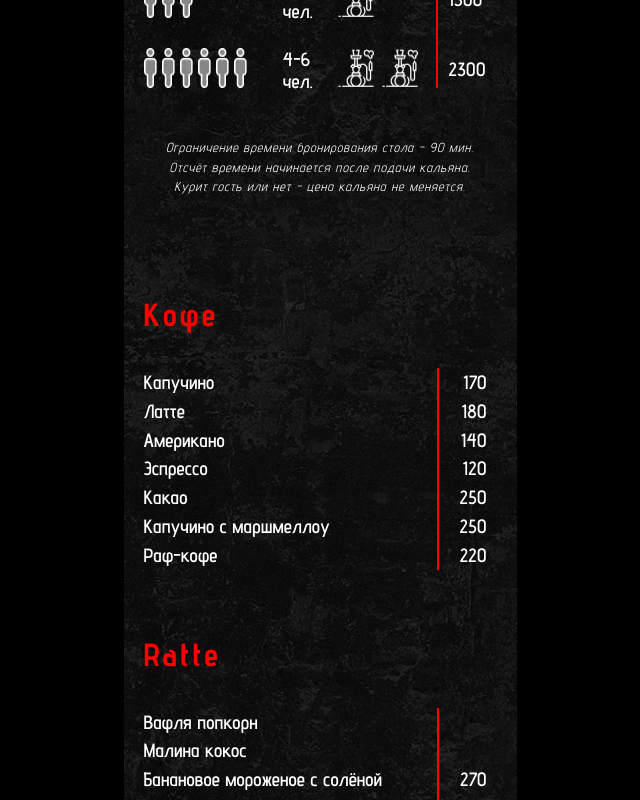
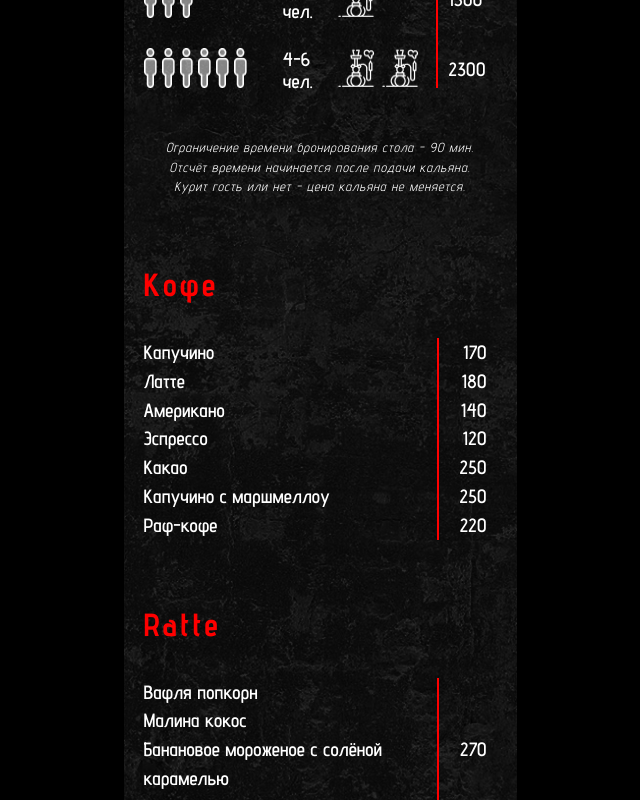
Before and after one commit to NiceArti/UmbrellaMenu, a Next.js app: page / in a window 1280 px wide. Shown: the part 786-1586 px from the top of the page, without its empty margins (320-960 px from the left). Built offline with nearby package versions, Linux system fonts and the light colour scheme.

Commit message:
smooth scroll

```diff
--- a/app/Hookah/Hookah.module.scss
+++ b/app/Hookah/Hookah.module.scss
@@ -2,7 +2,8 @@
     width: 100%;
     height: 400px;
     margin-top: 90px;
-    padding: 30px 20px;
+    padding: 30px 20px 0px 20px;
+
 
     .__header {
         color: #FF0000;
--- a/app/globals.css
+++ b/app/globals.css
@@ -8,3 +8,7 @@ body {
   color: #fff;
   background: #000;
 }
+
+#coffeTag {
+  padding-top: 0 !important;
+}
```
